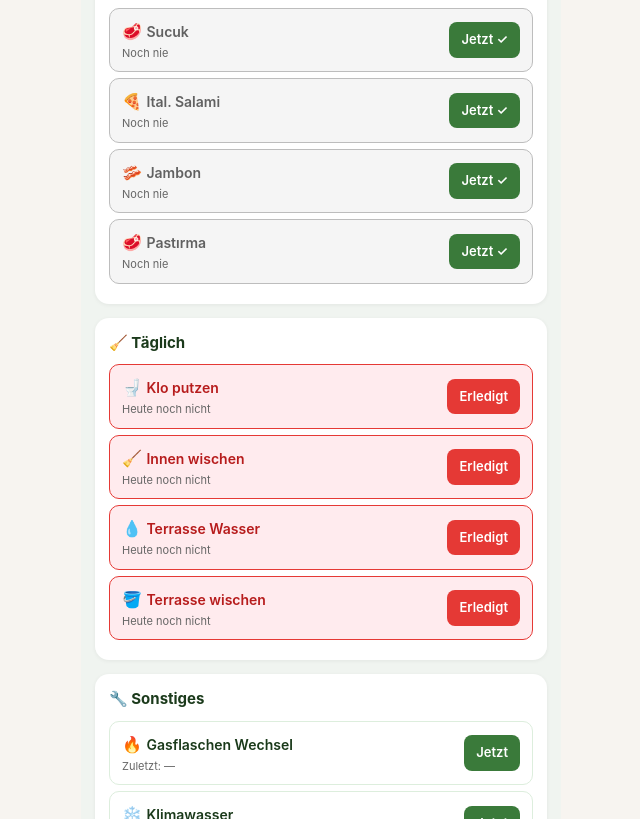
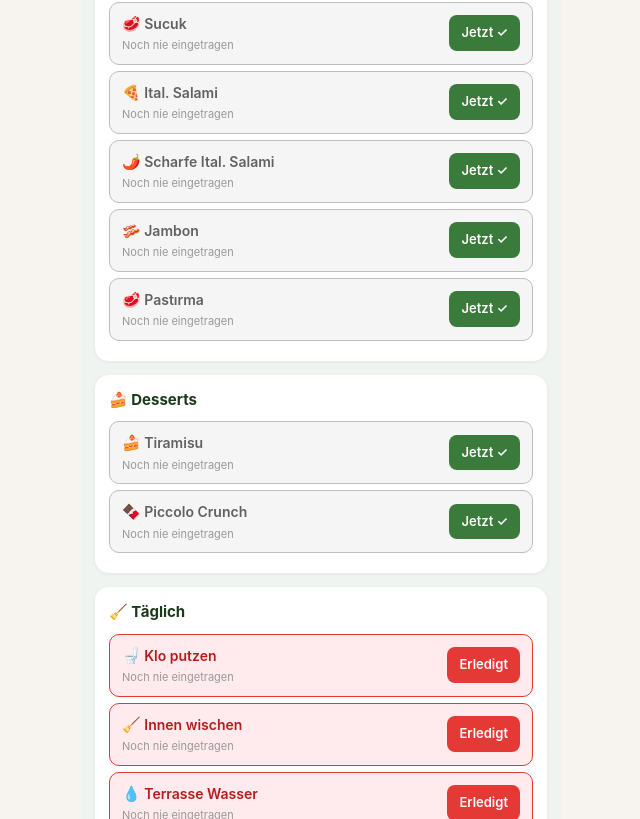
Before and after one commit to natalieg-beep/IlPiccolo_Natalie, a Next.js app: page /kueche/home in a window 1280 px wide. Shown: the part 621-1440 px from the top of the page, without its empty margins (319-959 px from the left). Built offline with nearby package versions, Linux system fonts and the light colour scheme; no server answers; the database is empty; sample sign-in values are in the browser's storage.

Commit message:
feat: Desserts, Scharfe Salami, Zeitstempel mit nächste Kontrolle

```diff
--- a/src/app/kueche/home/HomeClient.tsx
+++ b/src/app/kueche/home/HomeClient.tsx
@@ -4,9 +4,9 @@ import { useRouter } from 'next/navigation'
 import Link from 'next/link'
 import { createClient } from '@/lib/supabase/client'
 import {
-  FRESHNESS_TASKS, BELAG_TASKS, DAILY_TASKS, LOG_TASKS,
+  FRESHNESS_TASKS, BELAG_TASKS, DESSERT_TASKS, DAILY_TASKS, LOG_TASKS,
   type KitchenUser, type TaskDef, type DoughStage,
-  hoursAgo, formatRelative, formatTs, isToday, freshnessColor, COLOR,
+  hoursAgo, formatRelative, formatTsFull, nextDueTs, formatTs, isToday, freshnessColor, COLOR,
 } from '@/lib/kitchen'
 
 interface DoughBatch {
@@ -228,6 +228,11 @@ export default function HomeClient() {
           {BELAG_TASKS.map(t => <TaskRow key={t.key} task={t} ts={latestLog(t.key)} onLog={() => logTask(t)} saving={saving === t.key} />)}
         </Section>
 
+        {/* ── DESSERTS ─────────────────────────────────────────── */}
+        <Section title="🍰 Desserts">
+          {DESSERT_TASKS.map(t => <TaskRow key={t.key} task={t} ts={latestLog(t.key)} onLog={() => logTask(t)} saving={saving === t.key} />)}
+        </Section>
+
         {/* ── TÄGLICH ──────────────────────────────────────────── */}
         <Section title="🧹 Täglich">
           {DAILY_TASKS.map(t => {
@@ -235,11 +240,21 @@ export default function HomeClient() {
             const done = isToday(ts)
             const col = done ? 'green' : 'red'
             return (
-              <div key={t.key} style={{ background: COLOR[col].bg, border: `1.5px solid ${COLOR[col].border}`, borderRadius: '10px', padding: '10px 12px', marginBottom: '6px', display: 'flex', justifyContent: 'space-between', alignItems: 'center' }}>
-                <div>
-                  <span style={{ fontSize: '16px' }}>{t.icon}</span>{' '}
-                  <span style={{ fontWeight: '600', fontSize: '14px', color: COLOR[col].text }}>{t.label}</span>
-                  <div style={{ fontSize: '11px', color: '#666', marginTop: '2px' }}>{done ? `✓ ${formatRelative(ts)}` : 'Heute noch nicht'}</div>
+              <div key={t.key} style={{ background: COLOR[col].bg, border: `1.5px solid ${COLOR[col].border}`, borderRadius: '10px', padding: '10px 12px', marginBottom: '6px', display: 'flex', justifyContent: 'space-between', alignItems: 'center', gap: '8px' }}>
+                <div style={{ flex: 1 }}>
+                  <div style={{ fontWeight: '600', fontSize: '14px', color: COLOR[col].text }}>
+                    <span style={{ fontSize: '15px' }}>{t.icon}</span> {t.label}
+                  </div>
+                  {ts ? (
+                    <>
+                      <div style={{ fontSize: '11px', color: '#555', marginTop: '2px' }}>✓ {formatTsFull(ts)}</div>
+                      <div style={{ fontSize: '11px', color: COLOR[col].text, marginTop: '1px' }}>
+                        {done ? '⏱ nächste Kontrolle: morgen' : '⚠️ Heute noch nicht erledigt!'}
+                      </div>
+                    </>
+                  ) : (
+                    <div style={{ fontSize: '11px', color: '#999', marginTop: '2px' }}>Noch nie eingetragen</div>
+                  )}
                 </div>
                 <button onClick={() => logTask(t)} disabled={saving === t.key}
                   style={btnStyle(done ? '#4CAF50' : '#E53935', '#FFFFFF', '13px')}>
@@ -255,11 +270,16 @@ export default function HomeClient() {
           {LOG_TASKS.map(t => {
             const ts = latestLog(t.key)
             return (
-              <div key={t.key} style={{ background: '#FFFFFF', border: '1.5px solid #DDEEDD', borderRadius: '10px', padding: '10px 12px', marginBottom: '6px', display: 'flex', justifyContent: 'space-between', alignItems: 'center' }}>
-                <div>
-                  <span style={{ fontSize: '16px' }}>{t.icon}</span>{' '}
-                  <span style={{ fontWeight: '600', fontSize: '14px', color: '#1B3A1B' }}>{t.label}</span>
-                  <div style={{ fontSize: '11px', color: '#666', marginTop: '2px' }}>Zuletzt: {formatRelative(ts)}</div>
+              <div key={t.key} style={{ background: '#FFFFFF', border: '1.5px solid #DDEEDD', borderRadius: '10px', padding: '10px 12px', marginBottom: '6px', display: 'flex', justifyContent: 'space-between', alignItems: 'center', gap: '8px' }}>
+                <div style={{ flex: 1 }}>
+                  <div style={{ fontWeight: '600', fontSize: '14px', color: '#1B3A1B' }}>
+                    <span style={{ fontSize: '15px' }}>{t.icon}</span> {t.label}
+                  </div>
+                  {ts ? (
+                    <div style={{ fontSize: '11px', color: '#555', marginTop: '2px' }}>✓ {formatTsFull(ts)}</div>
+                  ) : (
+                    <div style={{ fontSize: '11px', color: '#999', marginTop: '2px' }}>Noch nie eingetragen</div>
+                  )}
                 </div>
                 <button onClick={() => logTask(t)} disabled={saving === t.key}
                   style={btnStyle('#3A7A3A', '#FFFFFF', '13px')}>
@@ -291,15 +311,29 @@ function Section({ title, children, action }: { title: string; children: React.R
 
 function TaskRow({ task, ts, onLog, saving }: { task: TaskDef; ts: string | null; onLog: () => void; saving: boolean }) {
   const col = freshnessColor(ts, task.hours ?? 24)
+  const remainingH = ts && task.hours ? Math.max(0, (task.hours ?? 0) - hoursAgo(ts)!) : null
   return (
-    <div style={{ background: COLOR[col].bg, border: `1.5px solid ${COLOR[col].border}`, borderRadius: '10px', padding: '10px 12px', marginBottom: '6px', display: 'flex', justifyContent: 'space-between', alignItems: 'center' }}>
-      <div>
-        <span style={{ fontSize: '16px' }}>{task.icon}</span>{' '}
-        <span style={{ fontWeight: '600', fontSize: '14px', color: COLOR[col].text }}>{task.label}</span>
-        <div style={{ fontSize: '11px', color: '#666', marginTop: '2px' }}>
-          {ts ? `Zuletzt: ${formatRelative(ts)}` : 'Noch nie'}
-          {task.hours && ts ? ` · noch ${Math.max(0, Math.ceil((task.hours ?? 0) - hoursAgo(ts)!))}h frisch` : ''}
+    <div style={{ background: COLOR[col].bg, border: `1.5px solid ${COLOR[col].border}`, borderRadius: '10px', padding: '10px 12px', marginBottom: '6px', display: 'flex', justifyContent: 'space-between', alignItems: 'center', gap: '8px' }}>
+      <div style={{ flex: 1, minWidth: 0 }}>
+        <div style={{ fontWeight: '600', fontSize: '14px', color: COLOR[col].text }}>
+          <span style={{ fontSize: '15px' }}>{task.icon}</span> {task.label}
         </div>
+        {ts ? (
+          <>
+            <div style={{ fontSize: '11px', color: '#555', marginTop: '2px' }}>
+              ✓ {formatTsFull(ts)}
+            </div>
+            {task.hours && (
+              <div style={{ fontSize: '11px', color: COLOR[col].text, marginTop: '1px' }}>
+                {remainingH! > 0
+                  ? `⏱ nächste Kontrolle: ${nextDueTs(ts, task.hours)}`
+                  : '⚠️ Fälligkeit abgelaufen!'}
+              </div>
+            )}
+          </>
+        ) : (
+          <div style={{ fontSize: '11px', color: '#999', marginTop: '2px' }}>Noch nie eingetragen</div>
+        )}
       </div>
       <button onClick={onLog} disabled={saving} style={btnStyle('#3A7A3A', '#FFFFFF', '13px')}>
         Jetzt ✓
--- a/src/lib/kitchen.ts
+++ b/src/lib/kitchen.ts
@@ -20,10 +20,16 @@ export const FRESHNESS_TASKS: TaskDef[] = [
 ]
 
 export const BELAG_TASKS: TaskDef[] = [
-  { key: 'sucuk',   label: 'Sucuk',         type: 'freshness', hours: 48, icon: '🥩' },
-  { key: 'salami',  label: 'Ital. Salami',  type: 'freshness', hours: 48, icon: '🍕' },
-  { key: 'jambon',  label: 'Jambon',        type: 'freshness', hours: 48, icon: '🥓' },
-  { key: 'pastirma',label: 'Pastırma',      type: 'freshness', hours: 48, icon: '🥩' },
+  { key: 'sucuk',        label: 'Sucuk',              type: 'freshness', hours: 48, icon: '🥩' },
+  { key: 'salami',       label: 'Ital. Salami',       type: 'freshness', hours: 48, icon: '🍕' },
+  { key: 'salami_scharf',label: 'Scharfe Ital. Salami',type: 'freshness', hours: 48, icon: '🌶️' },
+  { key: 'jambon',       label: 'Jambon',             type: 'freshness', hours: 48, icon: '🥓' },
+  { key: 'pastirma',     label: 'Pastırma',           type: 'freshness', hours: 48, icon: '🥩' },
+]
+
+export const DESSERT_TASKS: TaskDef[] = [
+  { key: 'tiramisu',      label: 'Tiramisu',       type: 'freshness', hours: 48, icon: '🍰' },
+  { key: 'piccolo_crunch',label: 'Piccolo Crunch', type: 'freshness', hours: 48, icon: '🍫' },
 ]
 
 export const DAILY_TASKS: TaskDef[] = [
@@ -80,6 +86,20 @@ export function formatTs(ts: string | null | undefined): string {
   })
 }
 
+export function formatTsFull(ts: string | null | undefined): string {
+  if (!ts) return '—'
+  return new Date(ts).toLocaleString('de-DE', {
+    weekday: 'short', day: '2-digit', month: '2-digit', hour: '2-digit', minute: '2-digit'
+  })
+}
+
+export function nextDueTs(ts: string, hours: number): string {
+  const due = new Date(new Date(ts).getTime() + hours * 3_600_000)
+  return due.toLocaleString('de-DE', {
+    weekday: 'short', day: '2-digit', month: '2-digit', hour: '2-digit', minute: '2-digit'
+  })
+}
+
 export function isToday(ts: string | null | undefined): boolean {
   if (!ts) return false
   const d = new Date(ts)
```
Also changed, not shown: 1 other file (tests, documents, lock files or other folders).
